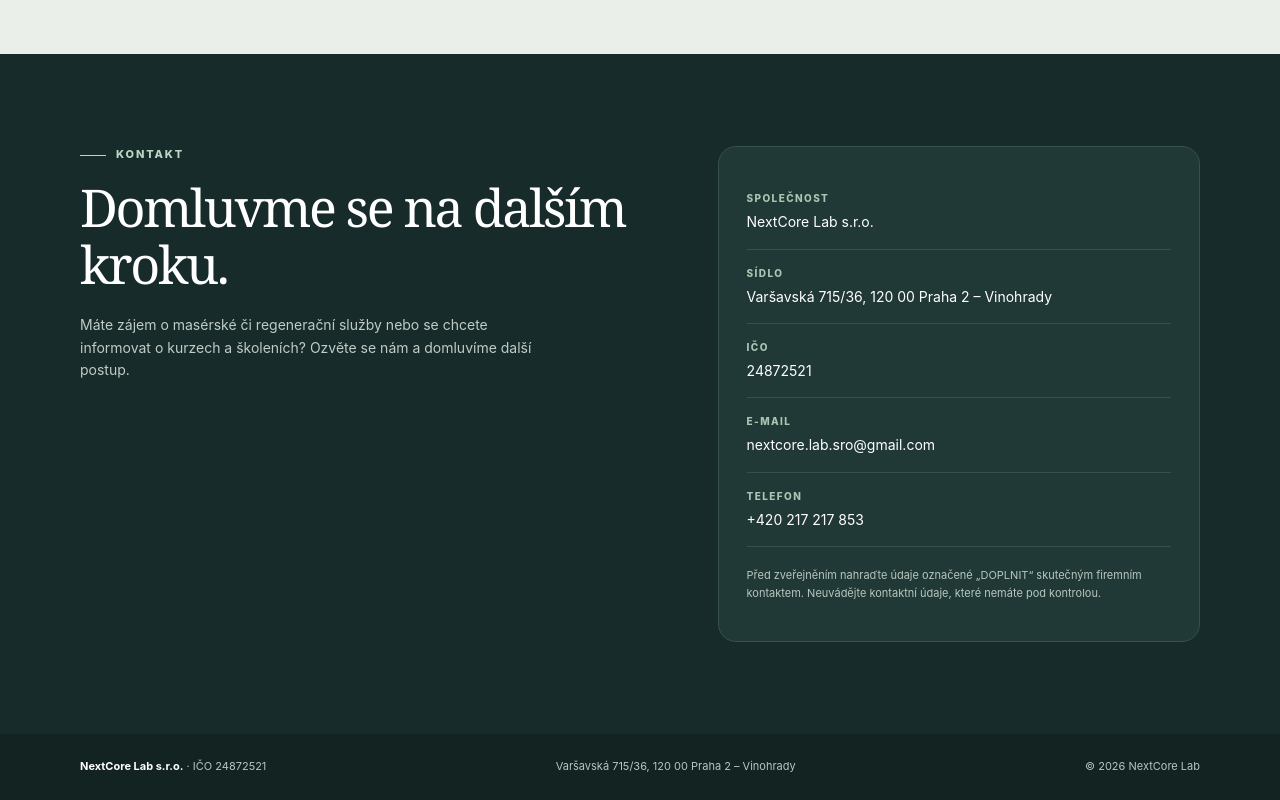
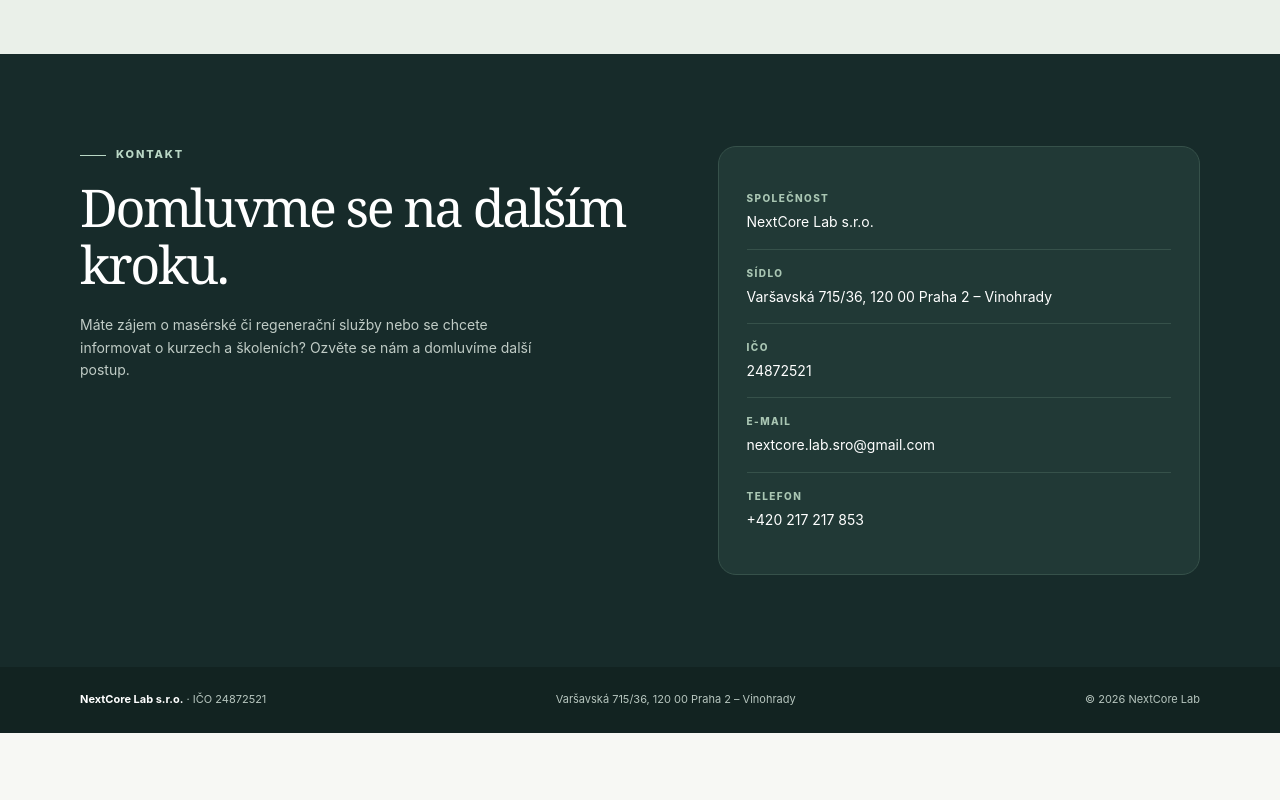
Before and after one commit to Hamlii/NextCoreLab, a plain HTML site: page nextcore-lab-web-vizitka.html in a window 1280 px wide. Shown: the part 1862-2662 px from the top of the page. After the commit the page ends 2595 px from the top, so only its background shows below. Drawn offline with Linux system fonts and the light colour scheme.

Commit message:
Update nextcore-lab-web-vizitka.html

```diff
--- a/nextcore-lab-web-vizitka.html
+++ b/nextcore-lab-web-vizitka.html
@@ -224,7 +224,6 @@
           <div class="contact-item"><span class="contact-label">IČO</span><div class="contact-value">24872521</div></div>
           <div class="contact-item"><span class="contact-label">E-mail</span><div class="contact-value">nextcore.lab.sro@gmail.com</div></div>
           <div class="contact-item"><span class="contact-label">Telefon</span><div class="contact-value">+420 217 217 853</div></div>
-          <p class="contact-note">Před zveřejněním nahraďte údaje označené „DOPLNIT“ skutečným firemním kontaktem. Neuvádějte kontaktní údaje, které nemáte pod kontrolou.</p>
         </div>
       </div>
     </section>
```
